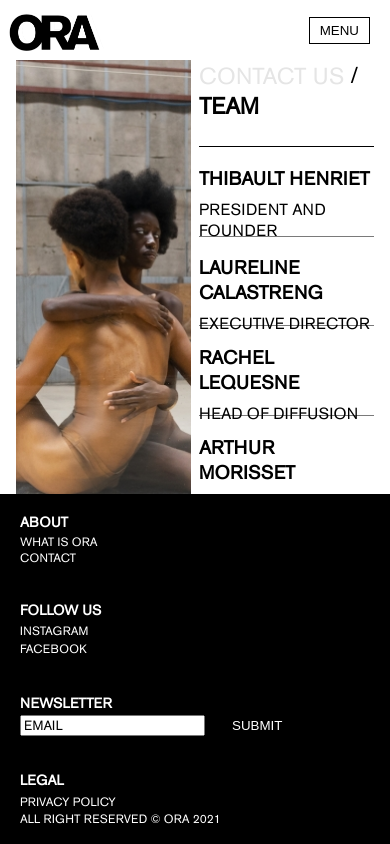
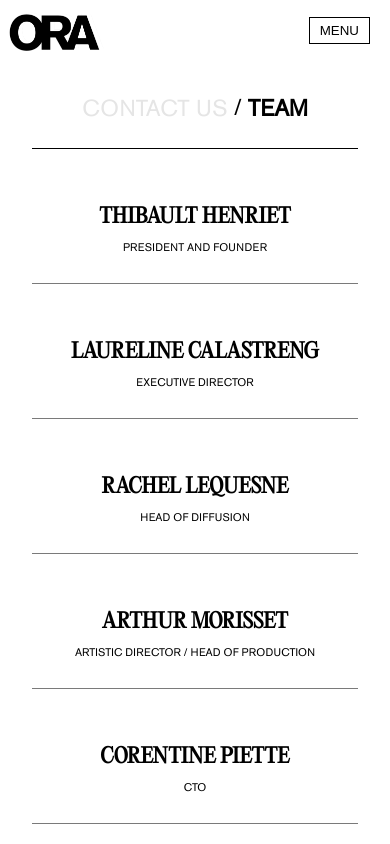
Before and after one commit to ORA-Arts/ora-prototype, a React (Create React App) app in the folder client/: page /contact-us in a window 390 px wide. Both pictures are taken after a click on the tab "TEAM". Shown: the top 844 px of the page. Built offline with nearby package versions, Linux system fonts and the light colour scheme; no server answers.

Commit message:
done contact form responsivines

```diff
--- a/client/src/components/ContactForm/ContactForm.css
+++ b/client/src/components/ContactForm/ContactForm.css
@@ -1,20 +1,24 @@
 /* Contact Form */
-#contactContainer {
+.contactContainer {
     display: flex;
-    height: 77vh;
+    flex-direction: row;
+    flex-wrap: wrap;
+    justify-content: space-around;
+    align-content: center;
     align-items: center;
-    justify-content: center;
+    width: 90%-2rem;
+    padding: 2rem;
+    padding-bottom: 160px;
 }
 
-#contactImage {
+.contactImage {
     background-image: url('../../images/CONTACT FORM 1.jpg');
     background-position: center;
-    max-height: 750px;
-    display: block;
-    height: inherit;
-    width: 45vw;
     background-repeat: no-repeat;
     background-size: cover;
+    width: 45%;
+    height: 659px;
+    /* min-width: 360px; */
 }
 
 #h1Wrapper a {
@@ -33,24 +37,22 @@
     padding-bottom: 0;
 }
 
-#formContainer h2 {
+.formContainer h2 {
     font-family: 'editorial_newregular', sans-serif;
     font-size: 14px;
-    letter-spacing: 1px;
+    /* letter-spacing: 1px; */
     text-align: justify;
     text-justify: inter-word;
     padding-top: 0;
     margin-top: 0;
+    line-height: 1.5rem;
 }
 
-#formContainer {
+.formContainer {
     display: flex;
     flex-direction: column;
     justify-content: space-between;
-    margin-left: 2vw;
-    height: inherit;
-    width: 45vw;
-    max-height: 750px;
+    width: 45%;
 }
 
 #emailAndName {
@@ -78,11 +80,10 @@
 #inquireAndButton {
     display: flex;
     flex-direction: column;
+    padding-top: 1rem;
 }
 
 #body {
-    margin-top: 1vh;
-    margin-bottom: 1vh;
     border: none;
     border-top: 0.5px solid grey;
     border-bottom: 0.5px solid grey;
@@ -205,12 +206,12 @@
     align-content: center;
     align-items: stretch;
     border-top: 1px solid black;
-    height: 100%;
 }
 .teamMember {
     font-weight: 300;
     height: 70px;
     border-bottom: 0.25px solid rgba(0, 0, 0, 0.521);
+
 }
 .teamMember h3 {
     font-weight: 700;
@@ -223,6 +224,7 @@
 }
 .radio-toolbar {
     display: flex;
+    flex-wrap: wrap;
     width: 100%;
     justify-content: space-between;
 }
@@ -243,9 +245,9 @@
     align-items: center;
     text-align: center;
     background-color: white;
-    padding: 5px 10px;
+    padding: 6px 12px;
     font-size: 12px;
-    border: 2px solid #444;
+    border: 0.25px solid rgba(0, 0, 0, 0.521);
     width: 120px;
     height: 30px;
 }
@@ -273,7 +275,64 @@
     font-size: 16px;
 }
 .sentMessage {
-    width: 100%;
+    width: 90%;
     text-align: center;
     font-size: 20px;
 }
+.radio-toolbar div {
+    margin: 0.2rem;
+ }
+@media (max-width: 481px) {
+    .contactImage {
+        display: none;
+        width: 360vw;
+        background-repeat: no-repeat;
+        background-size: cover;
+    }
+    .formContainer {
+        width: 100%;
+        margin-bottom: 190px;
+    }
+    .formContainer h2 {
+        font-size: 25px;
+        font-weight: 200;
+        line-height: 50px;
+    }
+    .radio-toolbar div {
+        padding: .1rem;
+    }
+    #inquireAndButton .btnWhite {
+        width: 95%;
+    }
+    .teamMember {
+        text-align: center;
+        font-size: 11px;
+        padding: 2rem 0;
+        font-size: 14px;
+    }
+    .teamMember h3 {
+        font-family: 'editorial_newregular', sans-serif;
+        font-size: 20px;
+    }
+    .teamMember span {
+        font-size: 11px;
+    }
+    .teamMember .contact-email{
+        text-transform: uppercase;
+        font-family: "akzidenz-grotesk_proregular";
+        font-size: 10px;
+        border-bottom: none;
+    }
+    .teamMember .contact-email:before {
+        content: "General Information: ";
+
+    }
+    .contactHeader {
+        text-align: center;
+    }
+    .radio-toolbar label {
+        width: 100px;
+        font-size: 14px;
+        padding: 1rem;
+    }
+}
--- a/client/src/components/ContactForm/ContactFormHooks.js
+++ b/client/src/components/ContactForm/ContactFormHooks.js
@@ -37,7 +37,7 @@ export default function ContactFormHooks(props) {
                 console.log('Message not sent', err)
             })
         setSent(true)
-            console.log('sent: ',sent)
+        console.log('sent: ', sent)
         resetForm()
     }
 
@@ -46,25 +46,25 @@ export default function ContactFormHooks(props) {
     }
 
     return (
-        <div className='contact-us'>
-            <div className="tabsContact">
-                <div id="contactContainer" className="animate__animated animate__fadeInUp">
-                    <div id="contactImage">
+        <div className="contactContainer">
+            <div className="contactImage">
             </div>
-                    <div id="formContainer">
+            <div className="formContainer">
                 <Tabs className="tabContact">
+                    <div className='contactHeader'>
                     <TabList>
                         <Tab>CONTACT US</Tab> <span>/</span> <Tab>TEAM</Tab>
                     </TabList>
+                    </div>
                     <TabPanel>
                         <h2>GET IN TOUCH WITH OUR TEAM REGARDING ANY QUESTIONS YOU MIGHT HAVE WITH OUR ACTIVITIES</h2>
                         <form id="contactForm" onSubmit={submitEmail} method='POST'>
                             <div id="emailAndName">
-                                        <input type="text" name="name" value={data.name} onChange={handleInputChange} placeholder="NAME*" required />
-                                        <input type="email" name="email" value={data.email} onChange={handleInputChange} placeholder="EMAIL*" required />
+                                <input type="text" name="name" value={data.name} onChange={handleInputChange} placeholder="NAME" required />
+                                <input type="email" name="email" value={data.email} onChange={handleInputChange} placeholder="EMAIL" required />
                             </div>
                             <div id="topicContainer">
-                                        <p>TOPIC*</p>
+                                <p>TOPIC</p>
                                 <div className='radio-toolbar'>
                                     <div>
                                         <input onChange={onChange} id="radioSupport" type="radio" value="SUPPORT AN ARTIST PROJECT"
@@ -107,23 +107,23 @@ export default function ContactFormHooks(props) {
                         <div className="teamTab">
                             <div className='teamMember'>
                                 <h3>THIBAULT HENRIET</h3>
-                                        PRESIDENT AND FOUNDER
+                                       <span>PRESIDENT AND FOUNDER</span>
                                     </div>
                             <div className='teamMember'>
                                 <h3>LAURELINE CALASTRENG</h3>
-                                        EXECUTIVE DIRECTOR
+                                    <span>EXECUTIVE DIRECTOR</span>
                                     </div>
                             <div className='teamMember'>
                                 <h3>RACHEL LEQUESNE</h3>
-                                        HEAD OF DIFFUSION
+                                       <span>HEAD OF DIFFUSION</span>
                                     </div>
                             <div className='teamMember'>
                                 <h3>ARTHUR MORISSET</h3>
-                                        ARTISTIC DIRECTOR / HEAD OF PRODUCTION
+                                       <span>ARTISTIC DIRECTOR / HEAD OF PRODUCTION</span>
                                     </div>
                             <div className='teamMember'>
                                 <h3>CORENTINE PIETTE</h3>
-                                        CTO
+                                       <span>CTO</span>
                                     </div>
                             <div className='teamMember'>
                                 <Link to='mailto:info@ora-arts.com'><h3 className='contact-email'>INFO@ORA-ARTS.COM</h3></Link>
@@ -133,8 +133,5 @@ export default function ContactFormHooks(props) {
                 </Tabs>
             </div>
         </div>
-            </div>
-        </div>
-
     )
 }
--- a/client/src/components/Footer/Footer.css
+++ b/client/src/components/Footer/Footer.css
@@ -8,7 +8,7 @@ footer{
   /* padding: 1rem 20px 20px 20px; */
   align-items: top;
   justify-content: space-around;
-  width: 100vw;
+  width: 100%;
   /* margin-right: 1.5%;
   margin-left: 1.5%; */
   height: 2.5rem;
```
Lines whose indentation alone changed are shown as unchanged.
